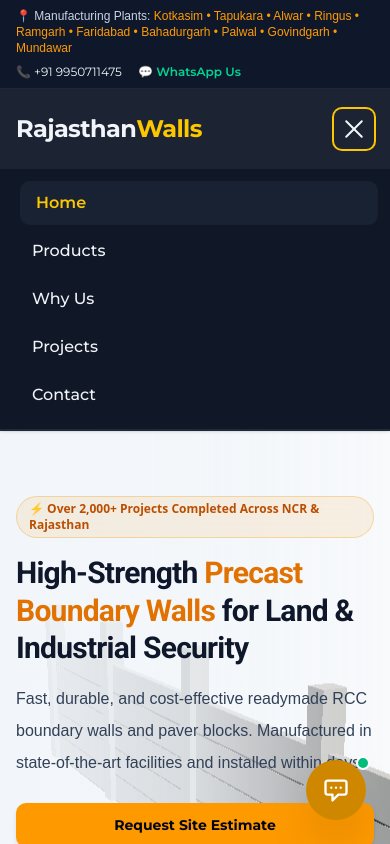
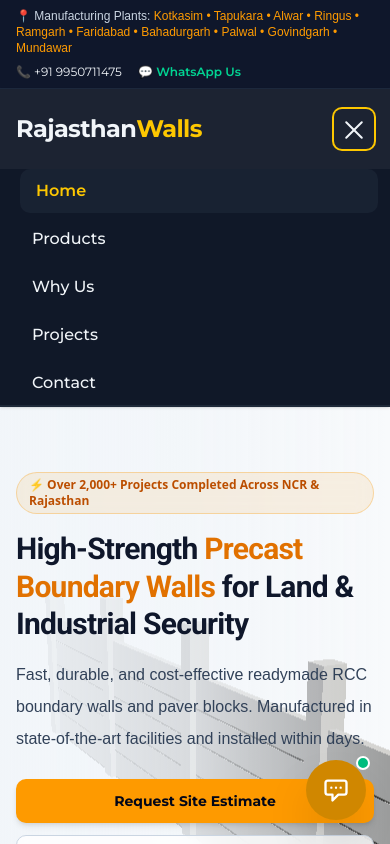
Before and after one commit to Shubhanker01/indiawalls, a Next.js app: page / in a window 390 px wide. Both pictures are taken after a click on the button 354 px from the left and 129 px from the top of the page. Shown: the top 844 px of the page. Built offline with nearby package versions, Linux system fonts and the light colour scheme.

Commit message:
Update mobile hamburger menu

```diff
--- a/src/components/Navbar.jsx
+++ b/src/components/Navbar.jsx
@@ -66,15 +66,17 @@
                 >
                     <div className="w-6 h-6 relative">
                         <span
-                            className={`absolute left-0 top-1/2 w-full h-0.5 bg-current rounded-full transition-transform duration-200 origin-center ${isOpen ? '-translate-y-1/2 rotate-45' : '-translate-y-1.75'
+                            className={`absolute left-0 top-1/2 w-full h-0.5 bg-current rounded-full transition-transform duration-200 origin-center ${isOpen ? 'translate-y-0 rotate-45' : '-translate-y-2'
                                 }`}
                         />
+                        {/* Middle Line */}
                         <span
                             className={`absolute left-0 top-1/2 w-full h-0.5 -translate-y-1/2 bg-current rounded-full transition-all duration-200 ${isOpen ? 'opacity-0 scale-x-0' : 'opacity-100 scale-x-100'
                                 }`}
                         />
+                        {/* Bottom Line */}
                         <span
-                            className={`absolute left-0 top-1/2 w-full h-0.5 bg-current rounded-full transition-transform duration-200 origin-center ${isOpen ? '-translate-y-1/2 -rotate-45' : 'translate-y-1.75'
+                            className={`absolute left-0 top-1/2 w-full h-0.5 bg-current rounded-full transition-transform duration-200 origin-center ${isOpen ? 'translate-y-0 -rotate-45' : 'translate-y-2'
                                 }`}
                         />
                     </div>
@@ -84,7 +86,7 @@
             {/* Mobile Dropdown Drawer with Smooth Scale & Fade Animation */}
             <div
                 id="mobile-menu"
-                className={`md:hidden overflow-hidden transition-all duration-200 ease-in-out bg-gray-900 border-b border-gray-800 ${isOpen ? 'max-h-96 opacity-100 py-3' : 'max-h-0 opacity-0 py-0 border-none'
+                className={`md:hidden overflow-hidden transition-all duration-200 ease-in-out bg-gray-900 border-b border-gray-800 will-change-[transform,opacity] ${isOpen ? 'scale-y-100 opacity-100 translate-y-0 pointer-events-auto' : 'opacity-0 scale-y-95 -translate-y-2 pointer-events-none absolute w-full'
                     }`}
             >
                 <div className="px-4 space-y-1">
```
